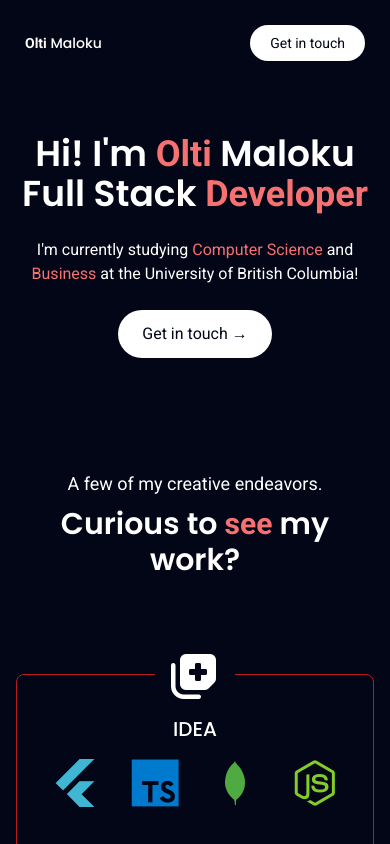
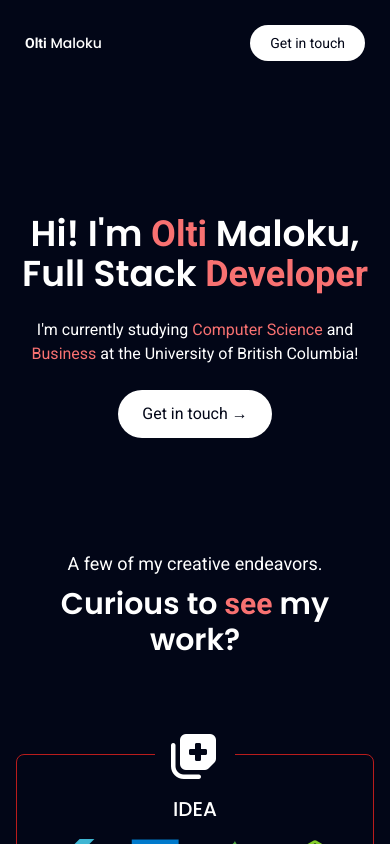
Before and after one commit to oltimaloku/portfolio, a SvelteKit app: page / in a window 390 px wide. Shown: the top 844 px of the page. Built offline with nearby package versions, Linux system fonts and the light colour scheme.

Commit message:
Fixed margins of root page

```diff
--- a/src/components/Main.svelte
+++ b/src/components/Main.svelte
@@ -72,10 +72,10 @@
     class="grid grid-cols-1 lg:grid-cols-1 gap-10 py-8 sm:py-14"
   >
     <div
-      class="flex flex-col lg:justify-center text-center gap-6 md:gap-8 lg:gap-10"
+      class=" flex flex-col lg:justify-center text-center gap-6 md:gap-8 lg:gap-10 py-20 2xl:py-40"
     >
       <h2 class="font-semibold text-4xl sm:text-5xl md:text-6xl">
-        Hi! I'm <span class="poppins text-red-400">Olti</span> Maloku <br />
+        Hi! I'm <span class="poppins text-red-400">Olti</span> Maloku, <br />
         Full Stack
         <span class="poppins text-red-400">Developer</span>
       </h2>
@@ -98,7 +98,7 @@
       </a>
     </div>
   </section>
-  <section id="projects" class="py-20 lg:py-32 flex flex-col gap-24">
+  <section id="projects" class="py-30 lg:py-40 flex flex-col gap-24">
     <div class="flex flex-col gap-2 text-center">
       <h6 class="text-lg sm:text-xl md:text-2xl">
         A few of my creative endeavors.
```
